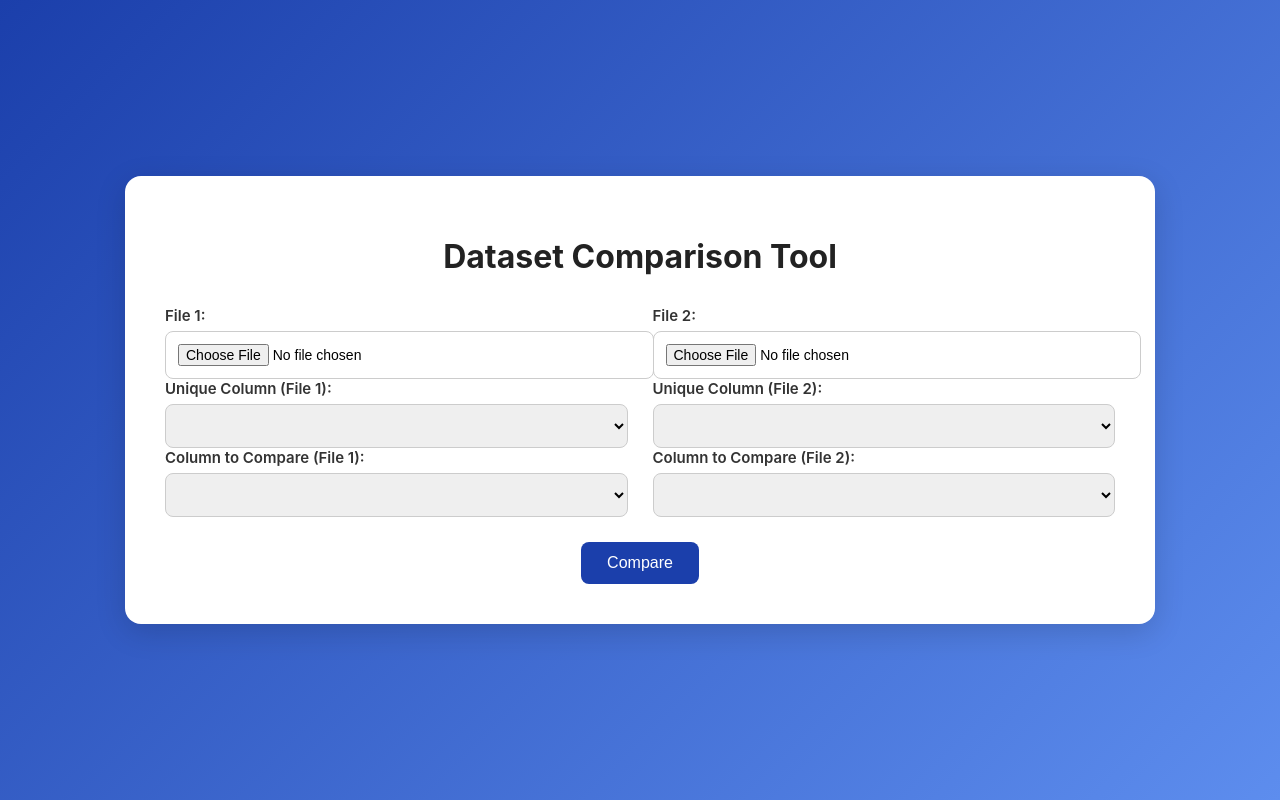
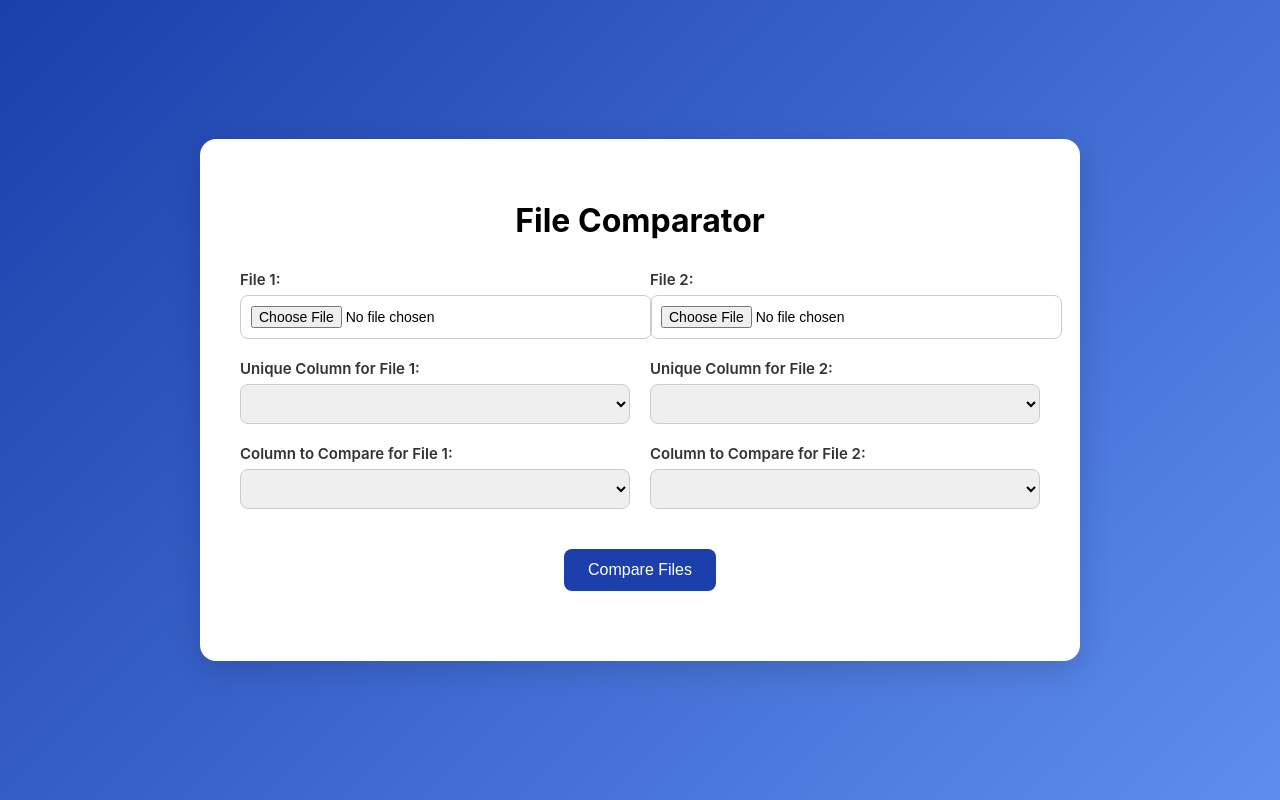
Before and after one commit to amritM03/Dataset-Comparison-Web-App, a Flask app: page / in a window 1280 px wide. Run offline with Flask 3, Linux system fonts and the light colour scheme; lists and menus that the app fills with data are empty.

Commit message:
Update index.html

```diff
--- a/templates/index.html
+++ b/templates/index.html
@@ -3,7 +3,7 @@
 <head>
   <meta charset="UTF-8">
   <meta name="viewport" content="width=device-width, initial-scale=1.0">
-  <title>Dataset Comparison Tool</title>
+  <title>File Comparator</title>
   <style>
     body {
       font-family: "Inter", "Roboto", sans-serif;
@@ -17,12 +17,14 @@
     }
 
     .container {
-      width: 90%;
-      max-width: 950px;
+      width: 85%;
+      max-width: 800px;
       background: #fff;
       padding: 40px;
       border-radius: 16px;
       box-shadow: 0 8px 30px rgba(0,0,0,0.15);
+      animation: fadeIn 0.5s ease-in-out;
+      position: relative;
     }
 
     h1 {
@@ -30,13 +32,13 @@
       font-weight: 700;
       text-align: center;
       margin-bottom: 30px;
-      color: #222;
+      color: rgba(0,0,0);
     }
 
-    .form-grid {
+    form {
       display: grid;
       grid-template-columns: 1fr 1fr;
-      gap: 25px;
+      gap: 20px;
     }
 
     label {
@@ -49,7 +51,7 @@
 
     input[type="file"],
     select {
-      padding: 12px;
+      padding: 10px;
       border: 1px solid #ccc;
       border-radius: 8px;
       width: 100%;
@@ -63,141 +65,159 @@
       outline: none;
     }
 
-    .buttons {
+    .submit-container {
       grid-column: span 2;
       text-align: center;
-      margin-top: 25px;
+      margin-top: 20px;
     }
 
-    button {
+    input[type="submit"], #downloadBtn {
       background-color: #1b3fab;
       color: #fff;
-      padding: 12px 26px;
+      padding: 12px 24px;
       font-size: 16px;
       border: none;
       border-radius: 8px;
       cursor: pointer;
       transition: background-color 0.3s ease;
-      margin: 0 10px;
     }
 
-    button:hover {
+    input[type="submit"]:hover, #downloadBtn:hover {
       background-color: #16327e;
+    }
+
+    .download-links {
+      margin-top: 30px;
+      text-align: center;
     }
 
     #downloadBtn {
       background-color: #28a745;
-      display: none;
+      display: none; /* hidden until comparison done */
     }
 
     #downloadBtn:hover {
       background-color: #218838;
     }
+
+    @keyframes fadeIn {
+      from {opacity: 0; transform: translateY(20px);}
+      to {opacity: 1; transform: translateY(0);}
+    }
   </style>
 </head>
 <body>
   <div class="container">
-    <h1>Dataset Comparison Tool</h1>
-
-    <form id="compareForm" method="post" enctype="multipart/form-data">
-      <div class="form-grid">
-        <!-- Left Side -->
+    <h1>File Comparator</h1>
+    <form id="compareForm" method="post" enctype="multipart/form-data" action="/">
       <div>
         <label for="file1">File 1:</label>
         <input type="file" id="file1" name="file1" accept=".xlsx,.xls,.csv,.tsv,.txt" required>
-
-          <label for="unique_column1">Unique Column (File 1):</label>
-          <select id="unique_column1" name="unique_column1" required></select>
-
-          <label for="columns_to_compare1">Column to Compare (File 1):</label>
-          <select id="columns_to_compare1" name="columns_to_compare1" required></select>
       </div>
-
-        <!-- Right Side -->
       <div>
         <label for="file2">File 2:</label>
         <input type="file" id="file2" name="file2" accept=".xlsx,.xls,.csv,.tsv,.txt" required>
-
-          <label for="unique_column2">Unique Column (File 2):</label>
+      </div>
+      <div>
+        <label for="unique_column1">Unique Column for File 1:</label>
+        <select id="unique_column1" name="unique_column1" required></select>
+      </div>
+      <div>
+        <label for="unique_column2">Unique Column for File 2:</label>
         <select id="unique_column2" name="unique_column2" required></select>
-
-          <label for="columns_to_compare2">Column to Compare (File 2):</label>
+      </div>
+      <div>
+        <label for="columns_to_compare1">Column to Compare for File 1:</label>
+        <select id="columns_to_compare1" name="columns_to_compare1" required></select>
+      </div>
+      <div>
+        <label for="columns_to_compare2">Column to Compare for File 2:</label>
         <select id="columns_to_compare2" name="columns_to_compare2" required></select>
       </div>
-      </div>
-
-      <!-- Buttons -->
-      <div class="buttons">
-        <button type="submit" id="compareBtn">Compare</button>
-        <button type="button" id="downloadBtn">Download Results</button>
+      <div class="submit-container">
+        <input type="submit" value="Compare Files">
       </div>
     </form>
+
+    <div class="download-links">
+      <button id="downloadBtn">Download Comparison Result</button>
+    </div>
   </div>
 
   <script>
     const form = document.getElementById("compareForm");
     const downloadBtn = document.getElementById("downloadBtn");
 
-    // Populate dropdowns
-    function populateDropdown(selectId, options) {
-      const select = document.getElementById(selectId);
-      select.innerHTML = "";
-      options.forEach(opt => {
-        const option = document.createElement("option");
-        option.value = opt;
-        option.textContent = opt;
-        select.appendChild(option);
-      });
-    }
-
-    // Fetch headers when files are uploaded
+    // --- Fetch headers when both files selected ---
     document.getElementById("file1").addEventListener("change", fetchHeaders);
     document.getElementById("file2").addEventListener("change", fetchHeaders);
 
-    function fetchHeaders() {
+    async function fetchHeaders() {
       const file1 = document.getElementById("file1").files[0];
       const file2 = document.getElementById("file2").files[0];
-
       if (!file1 || !file2) return;
 
       const formData = new FormData();
       formData.append("file1", file1);
       formData.append("file2", file2);
 
-      fetch("/get_headers", { method: "POST", body: formData })
-        .then(res => res.json())
-        .then(data => {
-          if (data.error) {
-            alert("Error: " + data.error);
-          } else {
-            populateDropdown("unique_column1", data.file1);
-            populateDropdown("columns_to_compare1", data.file1);
-            populateDropdown("unique_column2", data.file2);
-            populateDropdown("columns_to_compare2", data.file2);
+      try {
+        const response = await fetch("/get_headers", { method: "POST", body: formData });
+        if (!response.ok) throw new Error("Error fetching headers");
+
+        const headers = await response.json();
+        if (headers.error) {
+          alert(headers.error);
+          return;
         }
-        })
-        .catch(err => alert("Fetch error: " + err));
+        populateDropdowns(headers);
+      } catch (err) {
+        console.error("Error:", err);
+      }
     }
 
-    // Handle form submission
-    form.addEventListener("submit", function(e) {
+    function populateDropdowns(headers) {
+      const uniqueColumnSelect1 = document.getElementById("unique_column1");
+      const uniqueColumnSelect2 = document.getElementById("unique_column2");
+      const columnsToCompareSelect1 = document.getElementById("columns_to_compare1");
+      const columnsToCompareSelect2 = document.getElementById("columns_to_compare2");
+
+      // reset
+      uniqueColumnSelect1.innerHTML = "";
+      uniqueColumnSelect2.innerHTML = "";
+      columnsToCompareSelect1.innerHTML = "";
+      columnsToCompareSelect2.innerHTML = "";
+
+      headers.file1.forEach(h => {
+        uniqueColumnSelect1.add(new Option(h, h));
+        columnsToCompareSelect1.add(new Option(h, h));
+      });
+
+      headers.file2.forEach(h => {
+        uniqueColumnSelect2.add(new Option(h, h));
+        columnsToCompareSelect2.add(new Option(h, h));
+      });
+    }
+
+    // --- Handle comparison submit ---
+    form.addEventListener("submit", async function (e) {
       e.preventDefault();
       const formData = new FormData(form);
 
-      fetch("/", { method: "POST", body: formData })
-        .then(res => {
+      try {
+        const res = await fetch("/", { method: "POST", body: formData });
         if (!res.ok) throw new Error("Comparison failed");
-          return res.text();
-        })
-        .then(() => {
-          alert("Comparison complete!");
+
+        // success → show download button
         downloadBtn.style.display = "inline-block";
-        })
-        .catch(err => alert(err));
+        alert("Comparison complete! Click Download to save results.");
+      } catch (err) {
+        alert(err);
+      }
     });
 
-    // Download results
-    downloadBtn.addEventListener("click", function() {
+    // --- Download results ---
+    downloadBtn.addEventListener("click", async function () {
       window.location.href = "/download";
     });
   </script>
```
Lines whose indentation alone changed are shown as unchanged.
